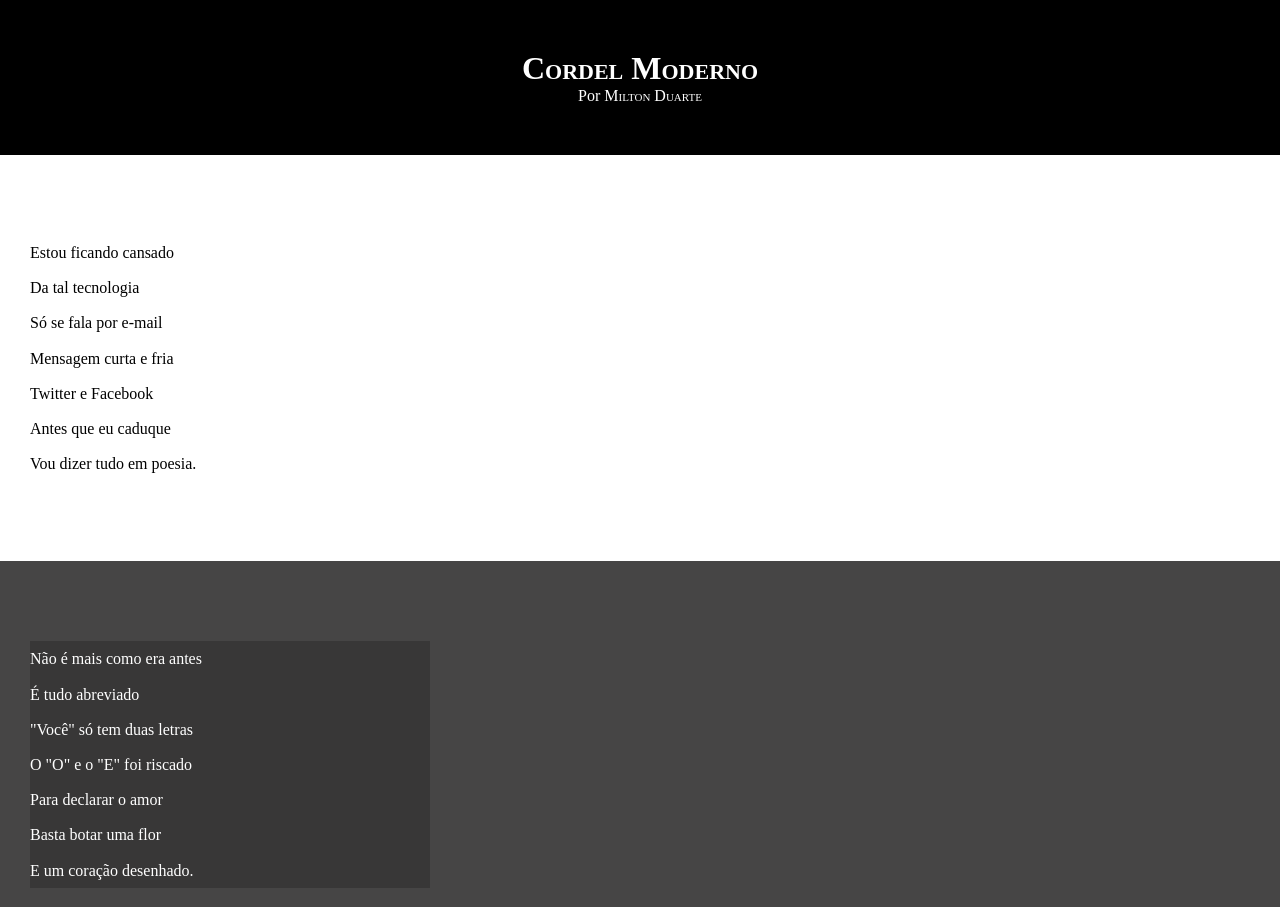
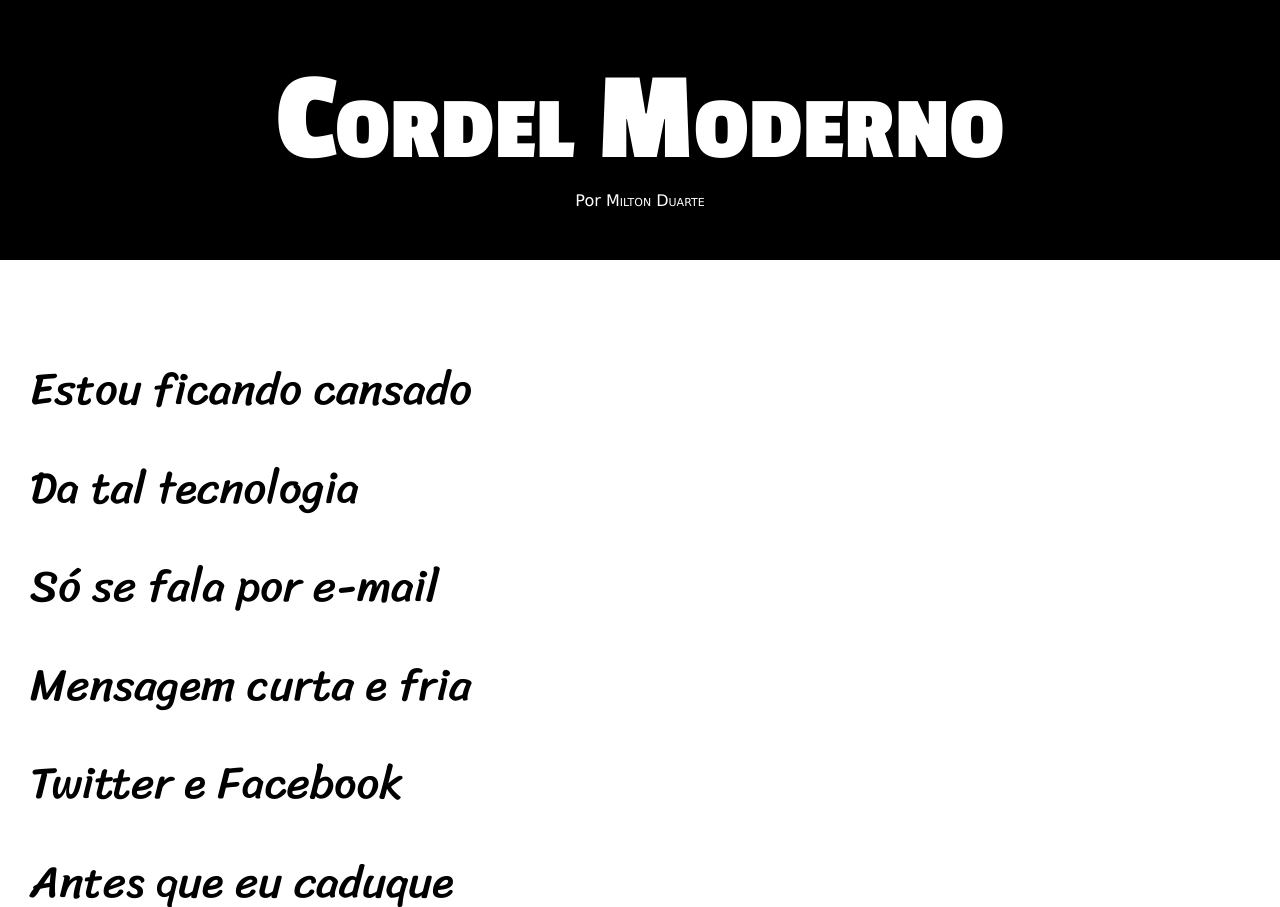
Before and after one commit to LucasGabrielDesenvolvedor/HTML_CSS_JS, a plain HTML site: page DESAFIOS/desafio011/index.html in a window 1280 px wide. Shown: the top 907 px of the page. Drawn offline with Linux system fonts and the light colour scheme.

Commit message:
atualizaçao de estilo com fontes

```diff
--- a/DESAFIOS/desafio011/estilo/style.css
+++ b/DESAFIOS/desafio011/estilo/style.css
@@ -1,13 +1,25 @@
 @charset "UTF-8";
+
+@import url('https://fonts.googleapis.com/css2?family=Passion+One:wght@400;700;900&display=swap');
+
+@import url('https://fonts.googleapis.com/css2?family=Sriracha&display=swap');
+
+:root {
+    --fonte1: Verdana, Geneva, Tahoma, Sans-serif;
+    --fonte2: "Sriracha", cursive;
+    --fonte3: "Passion One", sans-serif;
+}
 
 * {
     margin: 0px;
     padding: 0px;
+    font-size: 1em;
 }
 
 html, body {
     min-height: 100vh;
     background-color: darkgray;
+    font-family: Verdana, Geneva, Tahoma, Sans-serif;
 }
 
 header a:hover, footer a:hover {
@@ -27,6 +39,8 @@ header {
      & h1 {
         padding-top: 50px;
         font-variant: small-caps;
+        font-family: var(--fonte3);
+        font-size: 10vw;
      }
      & p {
         padding-bottom: 50px;
@@ -38,6 +52,8 @@ section {
     padding-bottom: 10vh;
     line-height: 2.2em;
     padding-left: 30px;
+    font-family: var(--fonte2);
+    font-size: 3.5vw;
 }
 
 section.normal {
@@ -51,7 +67,8 @@ section.imagem {
 
     & p {
         background-color: rgba(0, 0, 0, 0.205);
-        width: 400px;
+        display: inline-block;
+        padding: 5px;
     }
 }
 
```
